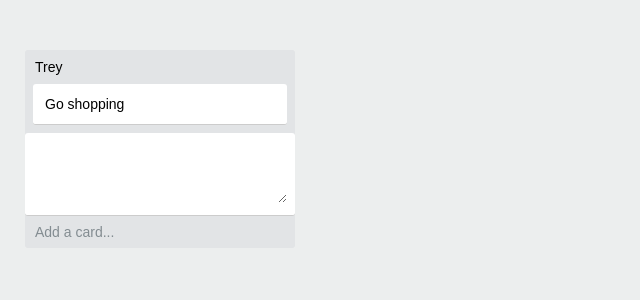
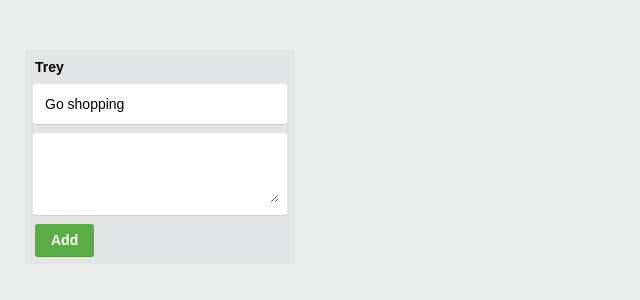
Before and after one commit to tgrander/trullo, a React (Create React App) app: page / in a window 1280 px wide. Both pictures are taken after a click on the element "Add a card...". Shown: the top 300 px of the page, without its empty margins (0-640 px from the left). Built offline with nearby package versions, Linux system fonts and the light colour scheme.

Commit message:
[feat] confirm button adds new card

```diff
--- a/src/components/column/Column.js
+++ b/src/components/column/Column.js
@@ -20,8 +20,11 @@ class Column extends React.PureComponent {
     saveNewCard: propTypes.func.isRequired,
   }
 
-  onAddNewCard = () => {
-    this.props.addNewCard(this.props.columnId)
+  onAddNewCard = () => this.props.addNewCard(this.props.columnId)
+
+  onConfirmClick = () => {
+    const { newCardValue, columnId, saveNewCard } = this.props
+    saveNewCard(columnId, newCardValue)
   }
 
   render() {
@@ -30,7 +33,7 @@ class Column extends React.PureComponent {
       <div className="list-wrapper">
         <div className="list-content">
           <div className="list-header">
-            {this.props.name}
+            <h2 className="list-name">{this.props.name}</h2>
           </div>
           <div className="list-cards">
             {Object.keys(cards).map(cardId => {
@@ -43,7 +46,6 @@ class Column extends React.PureComponent {
                   changeCardText={this.props.changeCardText} />
               )
             })}
-          </div>
             {this.props.showNewCard && (
               <NewCard
                 changeNewCardValue={this.props.changeNewCardValue}
@@ -51,9 +53,20 @@ class Column extends React.PureComponent {
                 saveNewCard={this.props.saveNewCard}
                 value={this.props.newCardValue} />
             )}
+          </div>
+          {this.props.showNewCard
+            ? (
+              <div className="new-card-controls-section">
+                <div className="confirm" onClick={this.onConfirmClick}>
+                  Add
+                </div>
+              </div>
+            )
+          : (
             <div className="new-card-composer" onClick={this.onAddNewCard}>
               Add a card...
             </div>
+          )}
         </div>
       </div>
     )
--- a/src/components/column/styles/Column.css
+++ b/src/components/column/styles/Column.css
@@ -24,6 +24,10 @@
   padding: 8px 10px;
 }
 
+.list-name {
+  font-size: 14px;
+}
+
 .list-cards {
   padding: 0 8px;
 }
@@ -39,3 +43,29 @@
   padding: 8px 10px;
   color: #838c91;
 }
+
+.new-card-controls-section {
+  display: flex;
+
+  padding: 0px 10px 8px 10px;
+}
+
+.confirm {
+  display: inline-flex;
+  align-items: center;
+  justify-content: center;
+
+  background: #5aac44;
+  color: #fff;
+  padding: 8px 16px;
+  cursor: pointer;
+  font-weight: 700;
+  border-radius: 3px;
+  box-shadow: 0 1px 0 #519839;
+
+  transition: background .3s ease;
+}
+
+.confirm:hover {
+  background: #519839 100%;
+}
```
Lines whose indentation alone changed are shown as unchanged.
